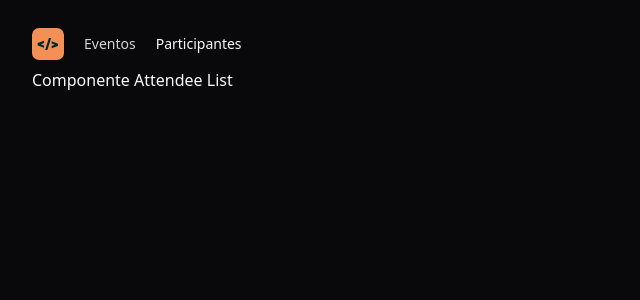
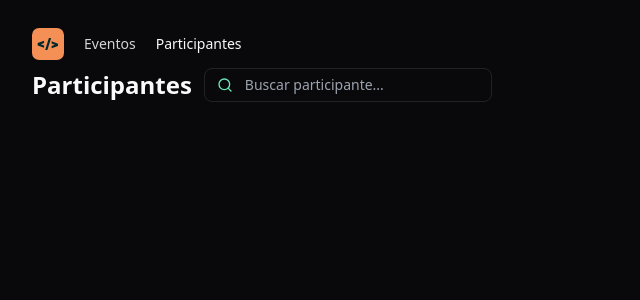
Before and after one commit to RayanneRamos/nlw-unite-reactjs, a React (Vite) app: page / in a window 1280 px wide. Shown: the top 300 px of the page, without its empty margins (0-640 px from the left). Built offline with nearby package versions, Linux system fonts and the light colour scheme.

Commit message:
criando o attendee-list da aplicação

```diff
--- a/src/components/attendee-lits.tsx
+++ b/src/components/attendee-lits.tsx
@@ -1,7 +1,16 @@
+import { Search } from "lucide-react";
+
 export function AttendeeList() {
   return (
-    <div>
-      <h1>Componente Attendee List</h1>
+    <div className="flex gap-3 items-center">
+      <h1 className="text-2xl font-bold">Participantes</h1>
+      <div className="px-3 py-1.5 border border-white/10 rounded-lg text-sm w-72 flex items-center gap-3">
+        <Search className="size-4 text-emerald-300" />
+        <input
+          className="bg-transparent flex-1 outline-none"
+          placeholder="Buscar participante..."
+        />
+      </div>
     </div>
   );
 }
```
